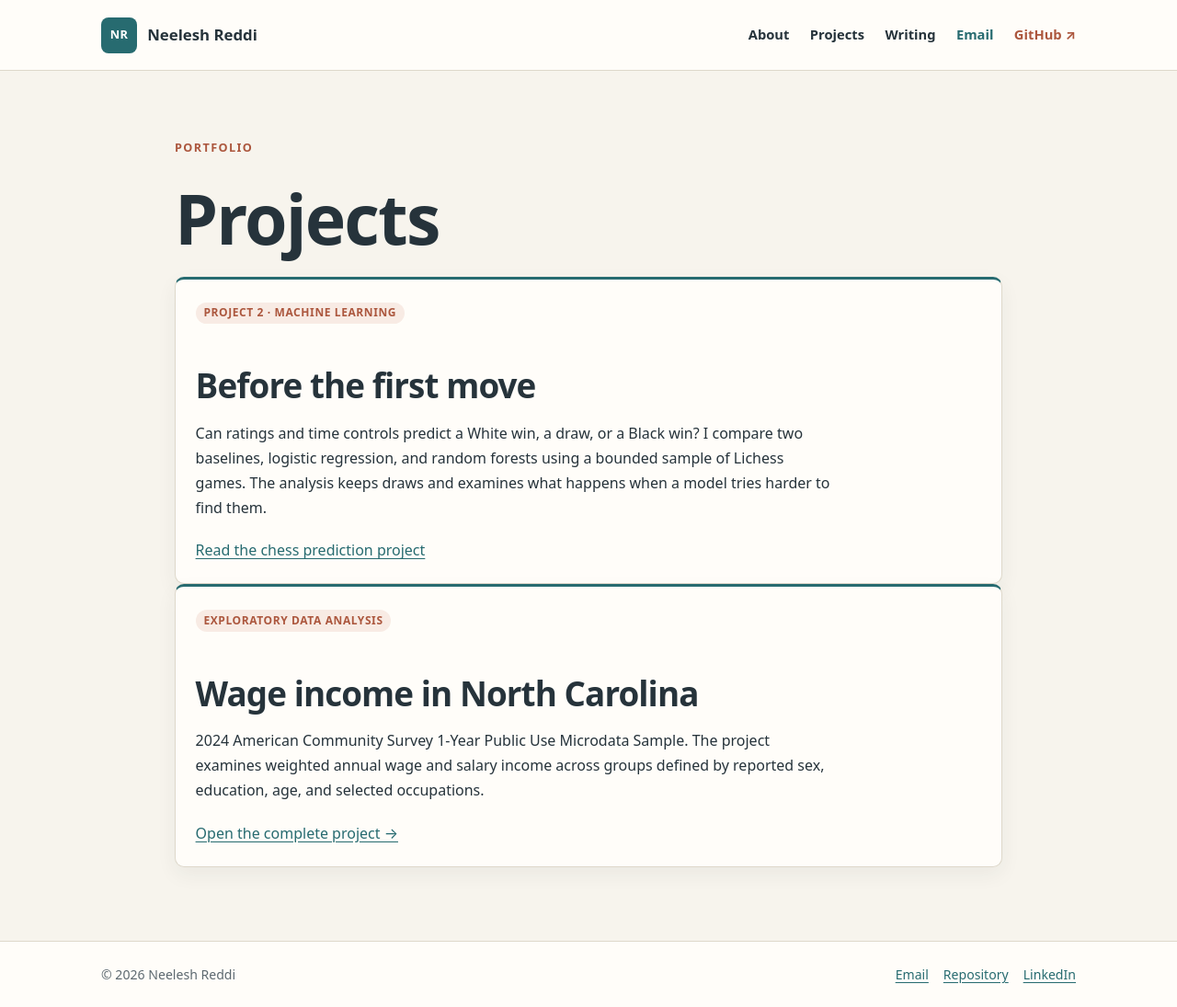
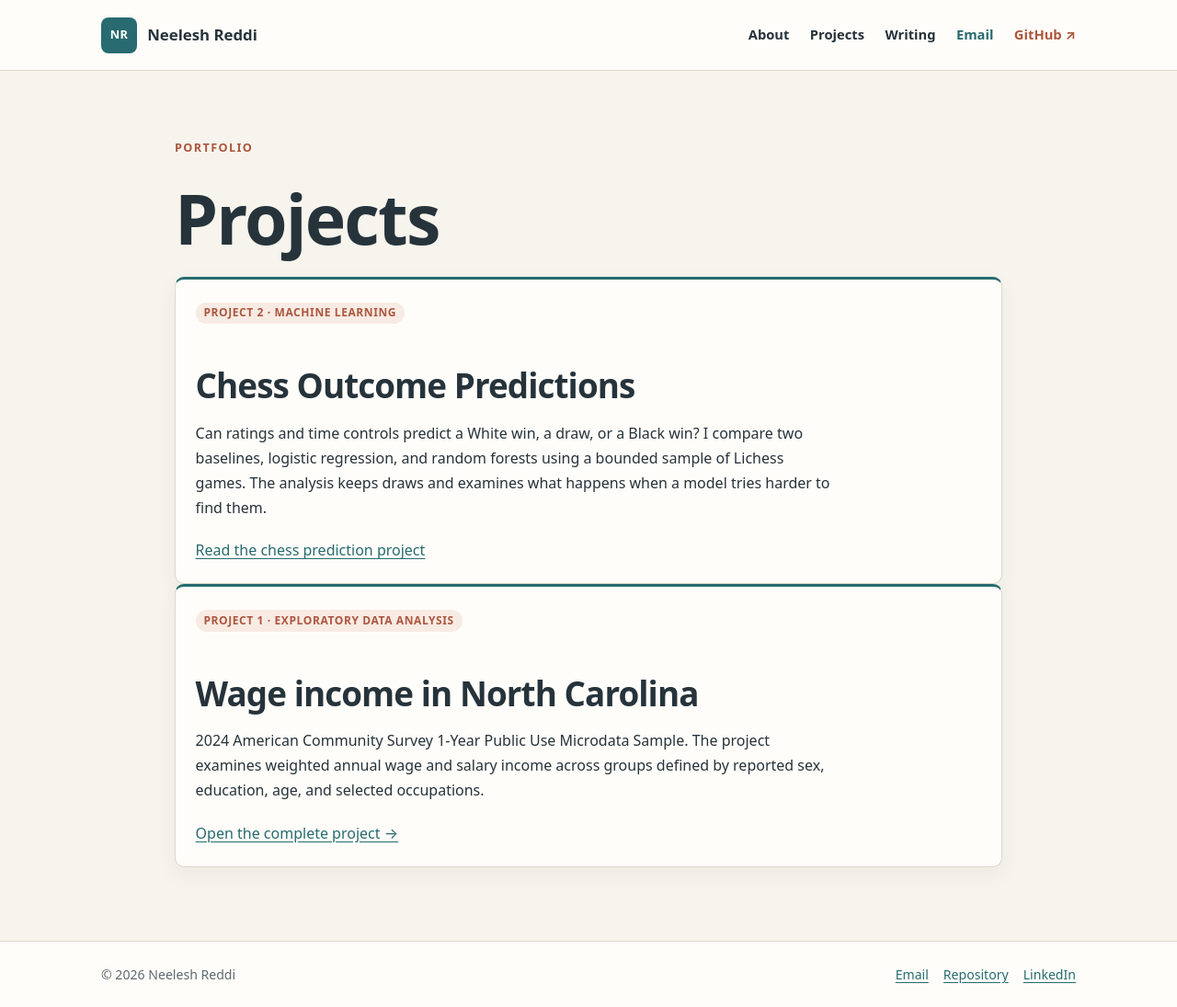
Before and after one commit to nreddi2/data-science-portfolio, a Jekyll site: the page built from projects.md, in a window 1280 px wide. Shown: the whole page at 92% size. Built offline with Jekyll 4.4.1, drawn with Linux system fonts in a browser that asks for light colours.

Commit message:
Update projects.md

```diff
--- a/projects.md
+++ b/projects.md
@@ -9,13 +9,13 @@ permalink: /projects/
 
 <div class="card">
   <span class="tag">Project 2 · Machine learning</span>
-  <h2>Before the first move</h2>
+  <h2>Chess Outcome Predictions</h2>
   <p>Can ratings and time controls predict a White win, a draw, or a Black win? I compare two baselines, logistic regression, and random forests using a bounded sample of Lichess games. The analysis keeps draws and examines what happens when a model tries harder to find them.</p>
   <p><a href="{{ '/projects/chess-outcome-prediction/' | relative_url }}">Read the chess prediction project</a></p>
 </div>
 
 <div class="card">
-  <span class="tag">Exploratory data analysis</span>
+  <span class="tag">Project 1 · Exploratory data analysis</span>
   <h2>Wage income in North Carolina</h2>
   <p>2024 American Community Survey 1-Year Public Use Microdata Sample. The project examines weighted annual wage and salary income across groups defined by reported sex, education, age, and selected occupations.</p>
   <p><a href="{{ '/projects/wage-income-north-carolina/' | relative_url }}">Open the complete project →</a></p>
```
